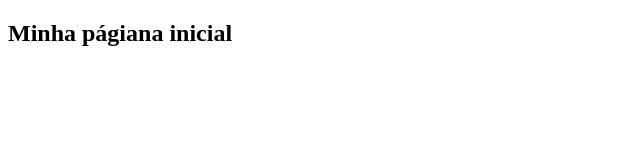
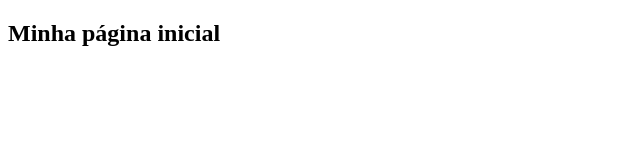
Before and after one commit to FLMarimoto/projeto-curso-git, a plain HTML site: page index.html in a window 1280 px wide. Shown: the full height of the page, 0-640 px from the left. Drawn offline with Linux system fonts and the light colour scheme.

Commit message:
correção de digitação

```diff
--- a/index.html
+++ b/index.html
@@ -6,6 +6,6 @@
         <title>Curso de GIT e Github</title>
     </head>
     <body>
-        <h2>Minha págiana inicial</h2>
+        <h2>Minha página inicial</h2>
     </body>
 </html>
```
